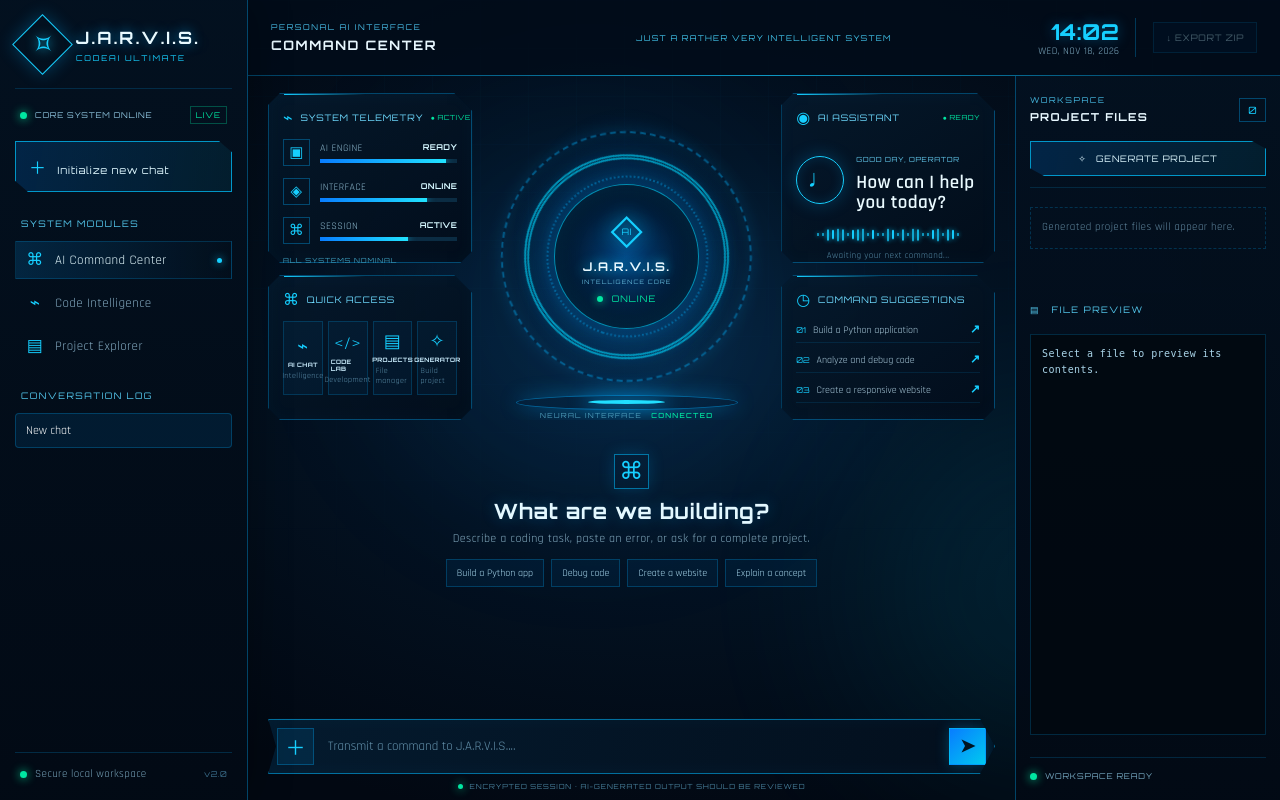
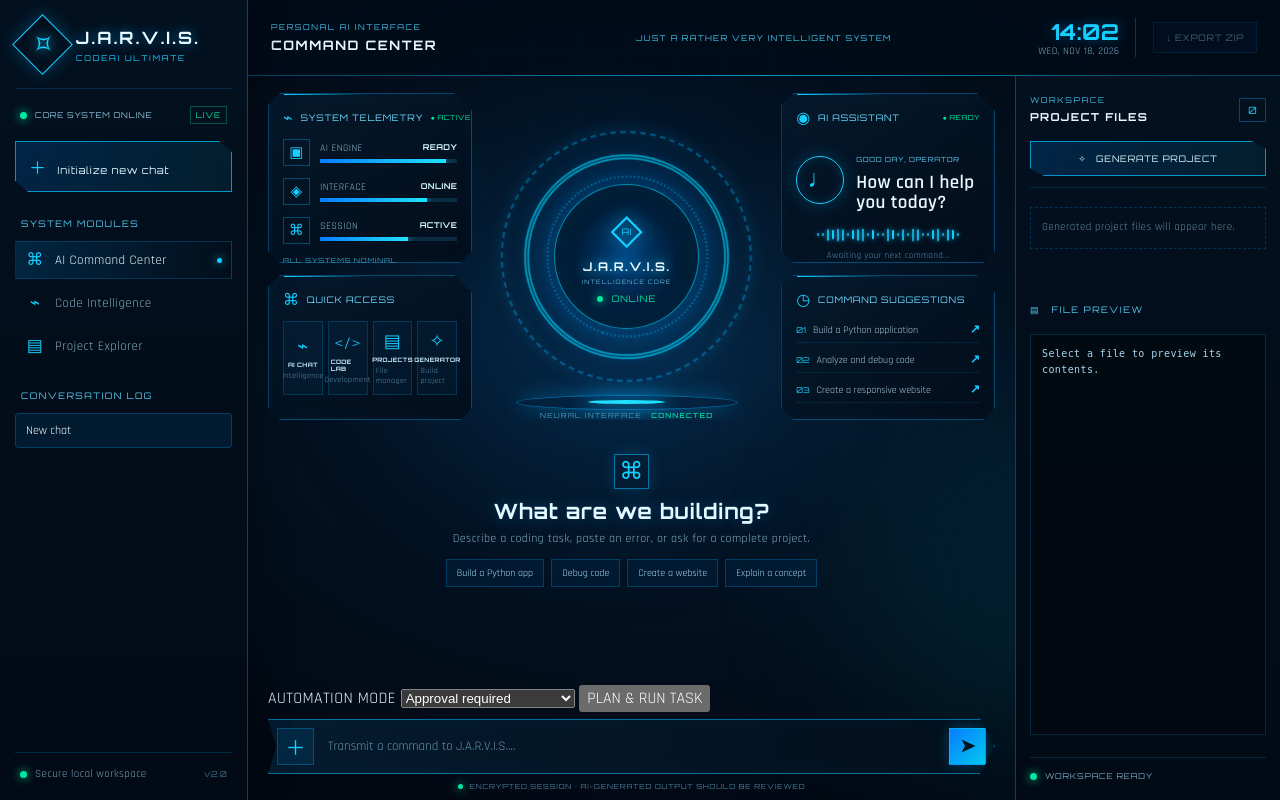
Before and after one commit to hitarthkhandelwal28-stack/codeultimate08, a Flask app: page / in a window 1280 px wide. Run offline with Flask 3, Linux system fonts and the light colour scheme; data comes from the database, SQL or seed files in the repository; data that the repository does not hold is empty; some libraries are stand-ins or nearby versions.

Commit message:
Add dual-mode automation controls

```diff
--- a/templates/index.html
+++ b/templates/index.html
@@ -105,6 +105,14 @@
           <button id="scrollBottom" class="scroll-bottom-btn" aria-label="Scroll to latest message" hidden>↓</button>
 
           <div class="composer-wrap">
+            <div class="automation-controls">
+              <label for="automationMode">AUTOMATION MODE</label>
+              <select id="automationMode" aria-label="Automation mode">
+                <option value="approval">Approval required</option>
+                <option value="automatic">Automatic · new files only</option>
+              </select>
+              <button type="button" id="automationButton">PLAN &amp; RUN TASK</button>
+            </div>
             <div id="uploadList" class="upload-list"></div>
             <form id="composer" class="composer">
               <input type="file" id="fileInput" hidden multiple accept=".py,.js,.ts,.jsx,.tsx,.html,.css,.json,.md,.txt,.java,.cpp,.c,.h,.cs,.php,.go,.rs,.sql,.yaml,.yml,.toml,.xml,.sh">
```
